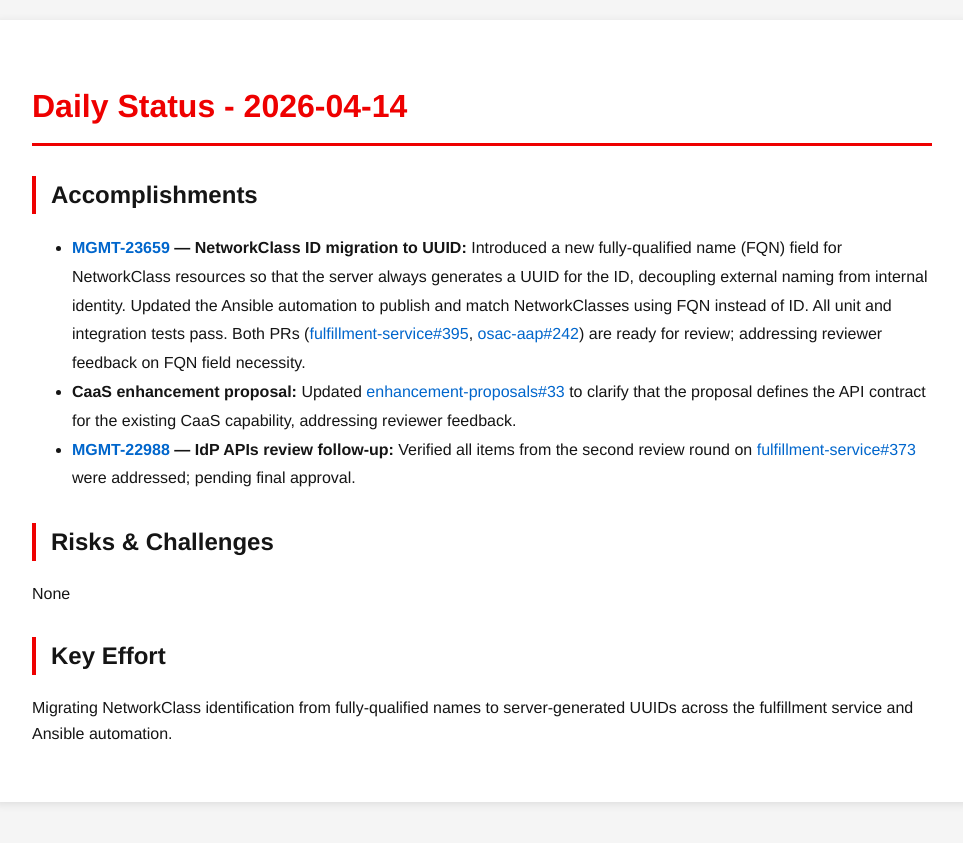
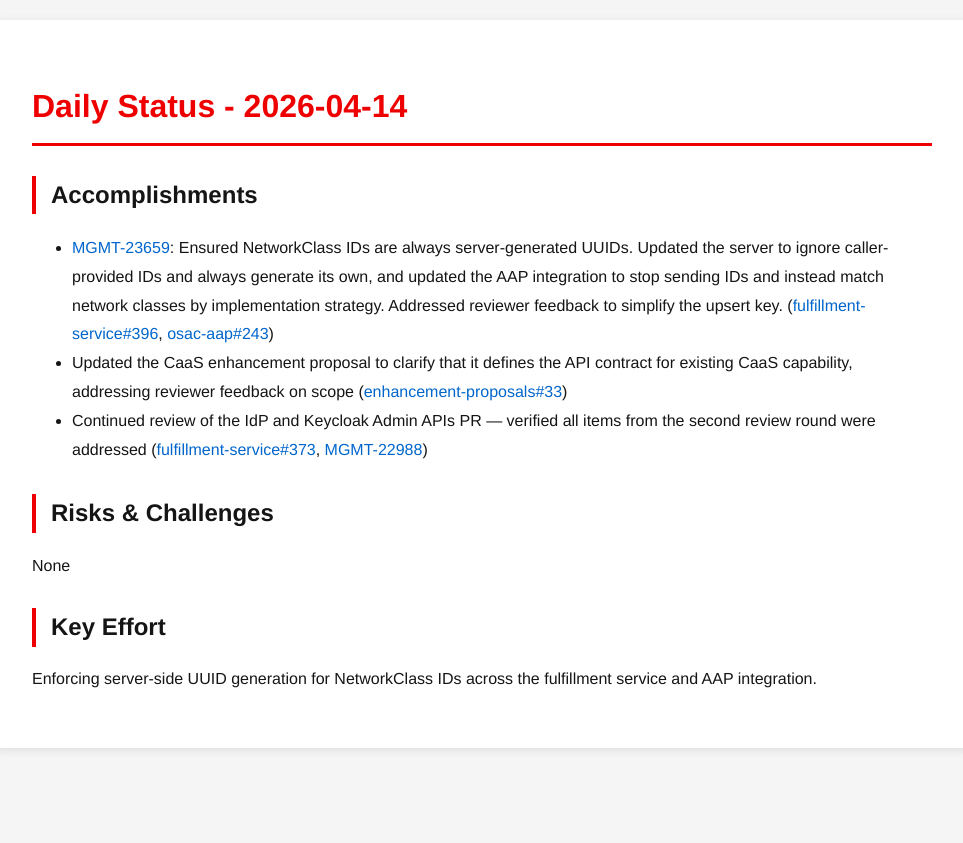
Before and after one commit to tzvatot/daily-status, a Jekyll site: the page built from 2026-04-14.md, in a window 1280 px wide. Shown: the top 843 px of the page, without its empty margins (158-1121 px from the left). Built offline with Jekyll 4.4.1, drawn with Linux system fonts in a browser that asks for light colours.

Commit message:
Daily status update - 2026-04-14

```diff
--- a/2026-04-14.md
+++ b/2026-04-14.md
@@ -7,12 +7,12 @@ date: 2026-04-14
 # Daily Status - 2026-04-14
 
 ## Accomplishments
-- **[MGMT-23659](https://issues.redhat.com/browse/MGMT-23659) — NetworkClass ID migration to UUID:** Introduced a new fully-qualified name (FQN) field for NetworkClass resources so that the server always generates a UUID for the ID, decoupling external naming from internal identity. Updated the Ansible automation to publish and match NetworkClasses using FQN instead of ID. All unit and integration tests pass. Both PRs ([fulfillment-service#395](https://github.com/osac-project/fulfillment-service/pull/395), [osac-aap#242](https://github.com/osac-project/osac-aap/pull/242)) are ready for review; addressing reviewer feedback on FQN field necessity.
-- **CaaS enhancement proposal:** Updated [enhancement-proposals#33](https://github.com/osac-project/enhancement-proposals/pull/33) to clarify that the proposal defines the API contract for the existing CaaS capability, addressing reviewer feedback.
-- **[MGMT-22988](https://issues.redhat.com/browse/MGMT-22988) — IdP APIs review follow-up:** Verified all items from the second review round on [fulfillment-service#373](https://github.com/osac-project/fulfillment-service/pull/373) were addressed; pending final approval.
+- [MGMT-23659](https://issues.redhat.com/browse/MGMT-23659): Ensured NetworkClass IDs are always server-generated UUIDs. Updated the server to ignore caller-provided IDs and always generate its own, and updated the AAP integration to stop sending IDs and instead match network classes by implementation strategy. Addressed reviewer feedback to simplify the upsert key. ([fulfillment-service#396](https://github.com/osac-project/fulfillment-service/pull/396), [osac-aap#243](https://github.com/osac-project/osac-aap/pull/243))
+- Updated the CaaS enhancement proposal to clarify that it defines the API contract for existing CaaS capability, addressing reviewer feedback on scope ([enhancement-proposals#33](https://github.com/osac-project/enhancement-proposals/pull/33))
+- Continued review of the IdP and Keycloak Admin APIs PR — verified all items from the second review round were addressed ([fulfillment-service#373](https://github.com/osac-project/fulfillment-service/pull/373), [MGMT-22988](https://issues.redhat.com/browse/MGMT-22988))
 
 ## Risks & Challenges
 None
 
 ## Key Effort
-Migrating NetworkClass identification from fully-qualified names to server-generated UUIDs across the fulfillment service and Ansible automation.
+Enforcing server-side UUID generation for NetworkClass IDs across the fulfillment service and AAP integration.
```
